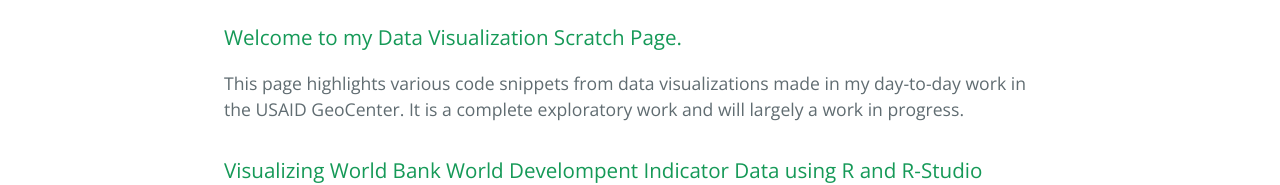
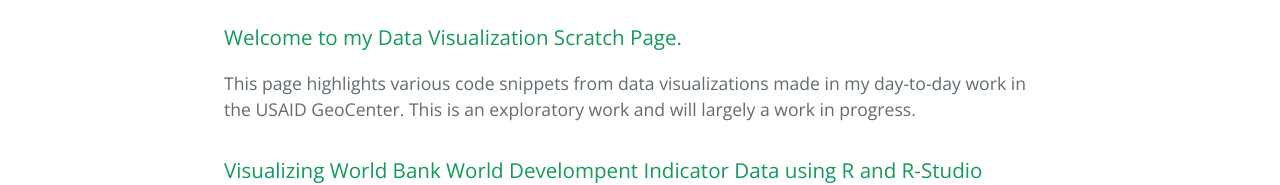
Before and after one commit to tessam30/DataVizPractice, a plain HTML site: page index.html in a window 1280 px wide. Shown: the part 393-578 px from the top of the page. Drawn offline with nearby package versions, Linux system fonts and the light colour scheme.

Commit message:
Update index.html

```diff
--- a/index.html
+++ b/index.html
@@ -22,7 +22,7 @@
       <h3>
 <a id="welcome-to-github-pages" class="anchor" href="#welcome-to-github-pages" aria-hidden="true"><span class="octicon octicon-link"></span></a>Welcome to my Data Visualization Scratch Page.</h3>
 
-<p>This page highlights various code snippets from data visualizations made in my day-to-day work in the USAID GeoCenter. It is a complete exploratory work and will largely a work in progress.</p>
+<p>This page highlights various code snippets from data visualizations made in my day-to-day work in the USAID GeoCenter. This is an exploratory work and will largely a work in progress.</p>
 
 <h3>
 <a id="designer-templates" class="anchor" href="#designer-templates" aria-hidden="true"><span class="octicon octicon-link"></span></a>Visualizing World Bank World Develompent Indicator Data using R and R-Studio</h3>
```
